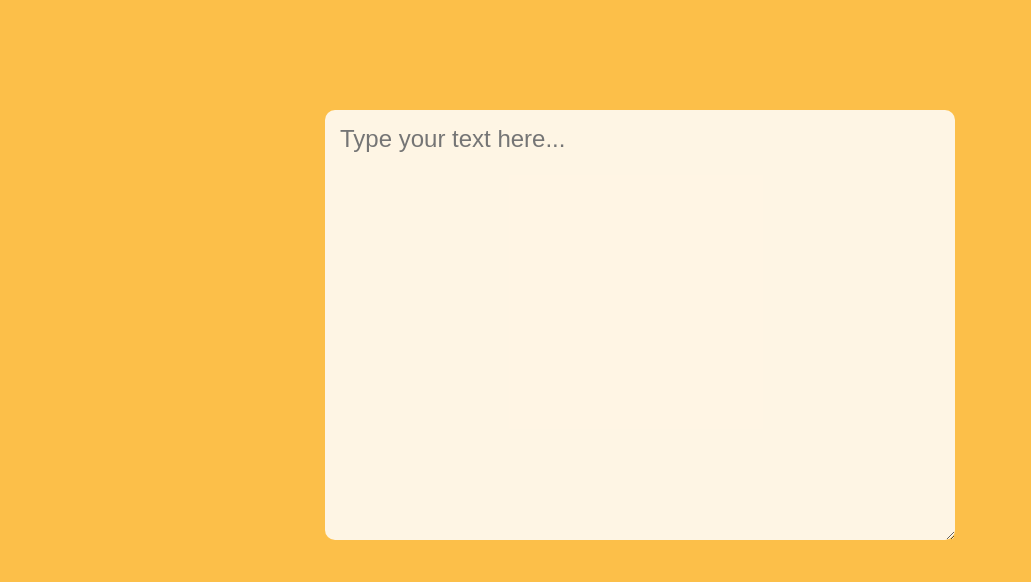
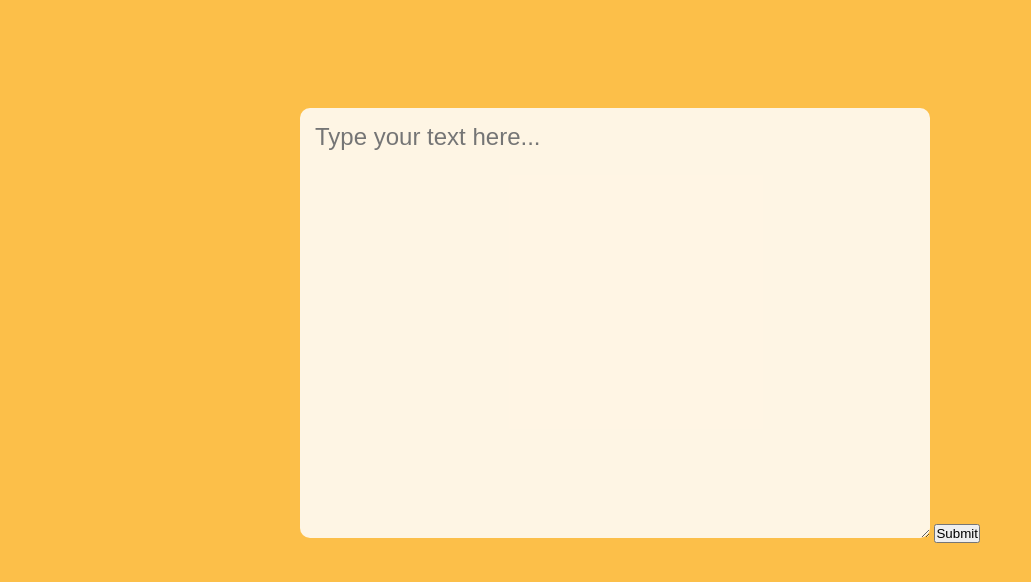
Before and after one commit to CamdynR/SDHacks2019, a plain HTML site: page assets/HTML/text_input.html in a window 1280 px wide. Shown: the part 80-662 px from the top of the page, without its empty margins (0-1031 px from the left). Drawn offline with Linux system fonts and the light colour scheme.

Commit message:
Made a form

```diff
--- a/assets/HTML/text_input.html
+++ b/assets/HTML/text_input.html
@@ -23,8 +23,11 @@
 
   <main>
     <div id="mainBodyGrid">
-      <textarea id="userInput" placeholder="Type your text here..." onfocus="this.placeholder = ''"
-        onblur="this.placeholder = 'Type your text here...'" spellcheck="false"></textarea>
+      <form onsubmit="testMethod()">
+        <textarea id="userInput" placeholder="Type your text here..." onfocus="this.placeholder = ''"
+          onblur="this.placeholder = 'Type your text here...'" spellcheck="false"></textarea>
+        <input type="submit" value="Submit">
+      </form>
     </div>
   </main>
 </body>
--- a/assets/JS/index.js
+++ b/assets/JS/index.js
@@ -1 +1,5 @@
 // Main JavaScript Page
+
+function testMethod() {
+  alert("Hello Sahba :)");
+}
```
